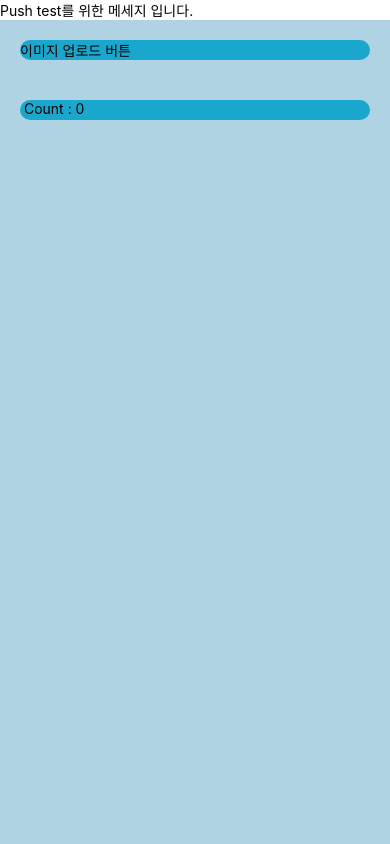
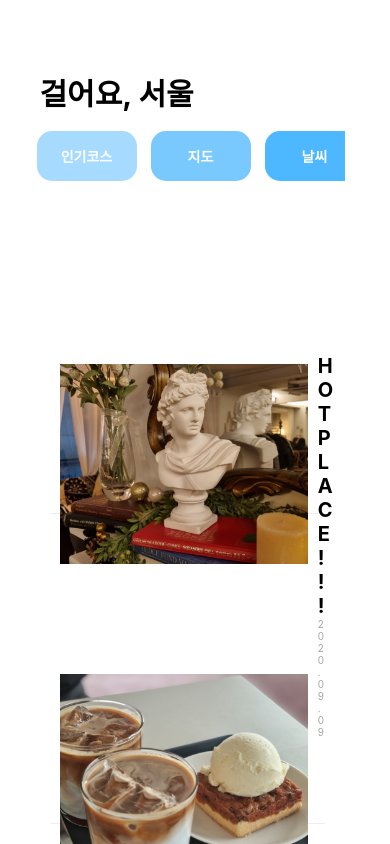
Before and after one commit to Birdtr222/SeoulPJ, a React Native app: screen / in a window 390 px wide. Built offline with nearby package versions, Linux system fonts and the light colour scheme; grey boxes are pictures that could not be loaded.

Commit message:
like.Ver + front.Ver

```diff
--- a/App.js
+++ b/App.js
@@ -1,58 +1,213 @@
-import { StatusBar } from 'expo-status-bar';
-import Constants from 'expo-constants'; // (작성자 : 류정인, 기능 : 안드로이드 상단 상태바 비우기, 일자: 05.01)
-import React, {useState} from 'react'; // import (작성자 : 류정인,기능 : 좋아요 버튼, 일자: 05.01)
-import { StyleSheet, Text, TouchableOpacity, View } from 'react-native';
+import React from 'react';
+import { StyleSheet, Text, View, Image, TouchableOpacity, ScrollView} from 'react-native';
+import background from "./assets/background.jpg"
+import cafe from "./assets/cafe.jpg"
+import cafe2 from "./assets/cafe2.jpg"
+
 
 export default function App() {
-  // 작성자 류정인, 기능 : 좋아요 버튼 함수, 일자 : 05.01
-  const [count, setCount] = useState(0);
-  const onPress = () => setCount(prevCount => prevCount + 1);
-  // 좋아요 버튼 함수 여기 까지 ------>
+  //return 구문 밖에서는 슬래시 두개 방식으로 주석
+  return (
+    /*
+      return 구문 안에서는 {슬래시 + * 방식으로 주석
+    */
+    <ScrollView style={styles.mainImage}>
+      <Text style={styles.title}>걸어요, 서울</Text>
 
-  return (
-    <View style={styles.safeArea}>
-      <View style={styles.container}>
-        <Text>Push test를 위한 메세지 입니다.</Text>
-        <StatusBar style="auto" />
-        {/* 작성자 : 류정인, <View style containerOne>, 기능 : 이미지 업로드 버튼 구현 x, 좋아요 버튼 누르면 숫자 올라감, reload 시 0으로 초기화되므로 다시 고민해볼 예정, 작성 일자 : 05.01 */}
-        <View style={styles.containerOne}>
-          <TouchableOpacity style={styles.ImagebuttonOne}>
-          <Text style>이미지 업로드 버튼</Text>
-          </TouchableOpacity>
-          <TouchableOpacity style={styles.ImagebuttonTwo} onPress={onPress} >
-          <Text style> Count : {count} </Text>
-          </TouchableOpacity>
+      <ScrollView style={styles.middleContainer} horizontal indicatorStyle={"white"}>
+        <TouchableOpacity style={styles.middleButton01}><Text style={styles.middleButtonText}>인기코스</Text></TouchableOpacity>
+        <TouchableOpacity style={styles.middleButton02}><Text style={styles.middleButtonText}>지도</Text></TouchableOpacity>
+        <TouchableOpacity style={styles.middleButton03}><Text style={styles.middleButtonText}>날씨</Text></TouchableOpacity>
+        <TouchableOpacity style={styles.middleButton04}><Text style={styles.middleButtonText}>MBTI</Text></TouchableOpacity>
+        <TouchableOpacity style={styles.middleButton05}><Text style={styles.middleButtonText}>커뮤니티</Text></TouchableOpacity>
+      </ScrollView>
+      <Image
+        source={background}
+        resizeMode={"contain"}
+        style={styles.imageStyle}/>
+      <View style={styles.cardContainer}>
+        {/* 하나의 카드 영역을 나타내는 View */}
+        <View style={styles.card}>
+        <Image
+        source={cafe}
+        style={styles.middleContainer}/>
+          <View style={styles.cardText}>
+            <Text style={styles.cardTitle}>HOT PLACE!!!</Text>
+            <Text style={styles.cardDesc} numberOfLines={3}>친구, 연인이랑 가기 좋은 요즘 핫한 인스타 감성 카페들을 소개합니다.
+커피맛 뿐만 아니라 맛있는 디저트도 빼놓을 수 없죠? </Text>
+            <Text style={styles.cardDate}>2020.09.09</Text>
+          </View>
         </View>
-        {/*<----- 여기까지 버튼 구현 및 숫자 카운트 구현 일자:05.01 ----->*/}
+
       </View>
-    </View>
+      <View style={styles.cardContainer}>
+        {/* 하나의 카드 영역을 나타내는 View */}
+        <View style={styles.card}>
+        <Image
+        source={cafe2}
+        style={styles.cardContainer}/>
+          <View style={styles.cardText}>
+
+            <Text style={styles.cardTitle}>HOT PLACE!!!</Text>
+            <Text style={styles.cardDesc} numberOfLines={3}>친구, 연인이랑 가기 좋은 요즘 핫한 인스타 감성 카페들을 소개합니다.
+커피맛 뿐만 아니라 맛있는 디저트도 빼놓을 수 없죠? </Text>
+            <Text style={styles.cardDate}>2020.09.09</Text>
+          </View>
+        </View>
+
+      </View>
+      <View style={styles.cardContainer}>
+        {/* 하나의 카드 영역을 나타내는 View */}
+        <View style={styles.card}>
+          <Image style={styles.cardImage} source={{uri:"https://firebasestorage.googleapis.com/v0/b/sparta-image.appspot.com/o/lecture%2Fpizza.png?alt=media&token=1a099927-d818-45d4-b48a-7906fd0d2ad3"}}/>
+          <View style={styles.cardText}>
+            <Text style={styles.cardTitle}>HOT PLACE!!!</Text>
+            <Text style={styles.cardDesc} numberOfLines={3}>친구, 연인이랑 가기 좋은 요즘 핫한 인스타 감성 카페들을 소개합니다.
+커피맛 뿐만 아니라 맛있는 디저트도 빼놓을 수 없죠? </Text>
+            <Text style={styles.cardDate}>2020.09.09</Text>
+          </View>
+        </View>
+
+      </View>
+      <View style={styles.cardContainer}>
+        {/* 하나의 카드 영역을 나타내는 View */}
+        <View style={styles.card}>
+          <Image style={styles.cardImage} source={{uri:"https://firebasestorage.googleapis.com/v0/b/sparta-image.appspot.com/o/lecture%2Fpizza.png?alt=media&token=1a099927-d818-45d4-b48a-7906fd0d2ad3"}}/>
+          <View style={styles.cardText}>
+            <Text style={styles.cardTitle}>HOT PLACE!!!</Text>
+            <Text style={styles.cardDesc} numberOfLines={3}>친구, 연인이랑 가기 좋은 요즘 핫한 인스타 감성 카페들을 소개합니다.
+커피맛 뿐만 아니라 맛있는 디저트도 빼놓을 수 없죠? </Text>
+            <Text style={styles.cardDate}>2020.09.09</Text>
+          </View>
+        </View>
+
+      </View>
+    </ScrollView>
   );
 }
 
 const styles = StyleSheet.create({
-  safeArea: {
-    flex: 1,
-    paddingTop: Constants.statusBarHeight
+  container: {
+    //앱의 배경 색
+    backgroundColor: '#e8f6ff',
   },
-  container: {
-    flex: 1,
-    backgroundColor: '#fff',
-    alignContent: 'center',
+  title: {
+    //폰트 사이즈
+    fontSize: 30,
+    //폰트 두께
+    fontWeight: '700',
+    //위 공간으로 부터 이격
+    marginTop:50,
+       //왼쪽 공간으로 부터 이격'
+    marginLeft:20
   },
-  containerOne:{
-    flex : 1,
-    backgroundColor: '#AFD3E2',
+  mainImage: {
+    //컨텐츠의 넓이 값
+    width:'90%',
+    //컨텐츠의 높이 값
+    height:200,
+    //컨텐츠의 모서리 구부리기
+    borderRadius:10,
+    marginTop:20,
+    //컨텐츠 자체가 앱에서 어떤 곳에 위치시킬지 결정(정렬기능)
+    //각 속성의 값들은 공식문서에 고대로~ 나와 있음
+    alignSelf:"center"
   },
-  ImagebuttonOne: {
-    height:20,
-    backgroundColor:'#19A7CE',
+  middleContainer:{
+    width:'90%',
+    height:200,
+    marginTop:10,
+    marginLeft:10
+  },
+  middleButton01: {
+    width:100,
+    height:50,
+    padding:15,
+    backgroundColor:"#a6dbff",
+    borderColor:"deeppink",
+    borderRadius:15,
+    margin:7
+  },
+  middleButton02: {
+    width:100,
+    height:50,
+    padding:15,
+    backgroundColor:"#79c9ff",
+    borderRadius:15,
+    margin:7
+  },
+  middleButton03: {
+    width:100,
+    height:50,
+    padding:15,
+    backgroundColor:"#4db7ff",
+    borderRadius:15,
+    margin:7
+  },
+  middleButton04: {
+    width:100,
+    height:50,
+    padding:15,
+    backgroundColor:"#21a6ff",
+    borderRadius:15,
+    margin:7
+  },
+  middleButton05: {
+    width:100,
+    height:50,
+    padding:15,
+    backgroundColor:"#1a84cc",
+    borderRadius:15,
+    margin:7
+  },
+  middleButtonText: {
+    color:"#fff",
+    fontWeight:"700",
+    //텍스트의 현재 위치에서의 정렬
+    textAlign:"center"
+  },
+  cardContainer: {
+    width:'90%',
+    height:200,
+    marginTop:10,
+    marginLeft:10,
+    margin:100,
+    padding:10
+
+  },
+  card:{
+    flex:1,
+    //컨텐츠들을 가로로 나열
+    //세로로 나열은 column <- 디폴트 값임
+    flexDirection:"row",
+    margin:10,
+    borderBottomWidth:0.5,
+    borderBottomColor:"#eee",
+    paddingBottom:10
+
+  },
+  cardImage: {
+    flex:1,
+    width:100,
+    height:100,
     borderRadius:10,
-    margin:20,
   },
-  ImagebuttonTwo: {
-    height:20,
-    backgroundColor:'#19A7CE',
-    borderRadius:10,
-    margin:20,
+  cardText: {
+    flex:2,
+    flexDirection:"column",
+    marginLeft:10,
   },
+  cardTitle: {
+    fontSize:20,
+    fontWeight:"700"
+  },
+  cardDesc: {
+    fontSize:15
+  },
+  cardDate: {
+    fontSize:10,
+    color:"#A6A6A6",
+  }
+
+
 });
```
